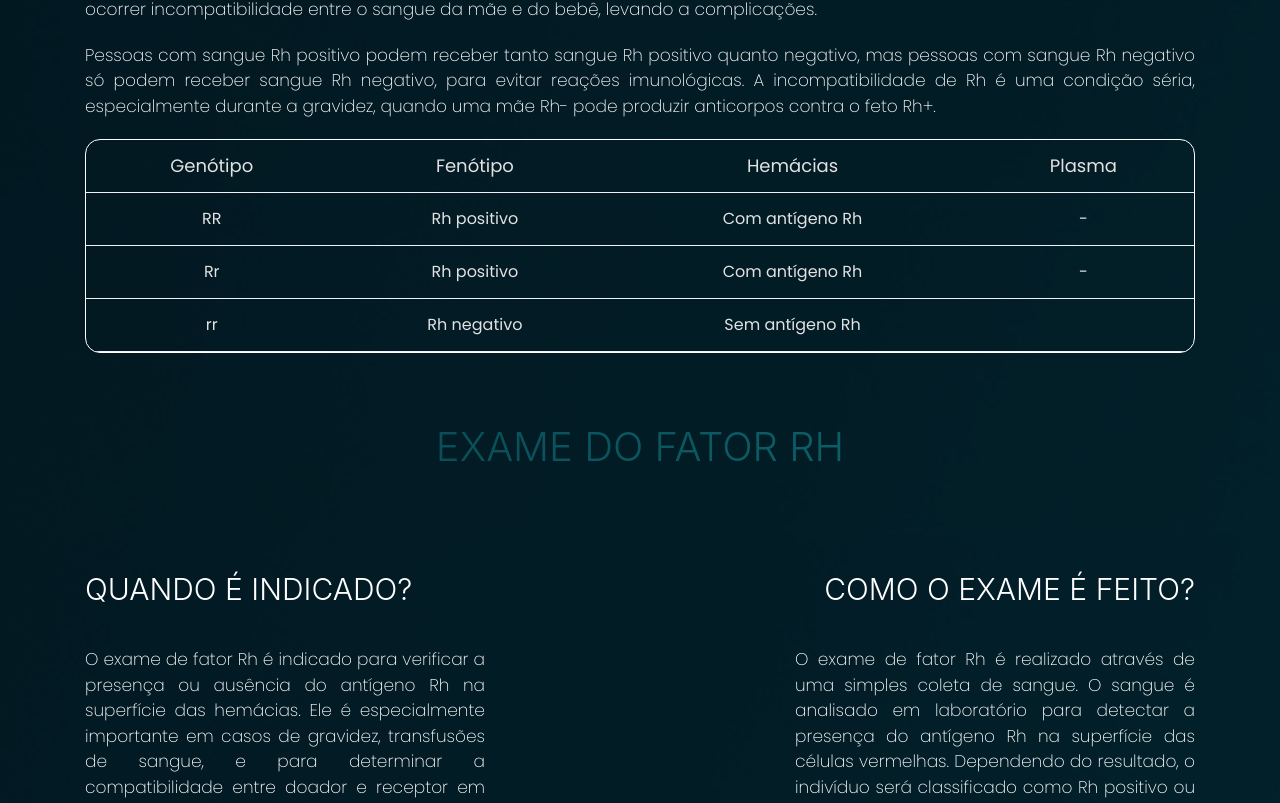
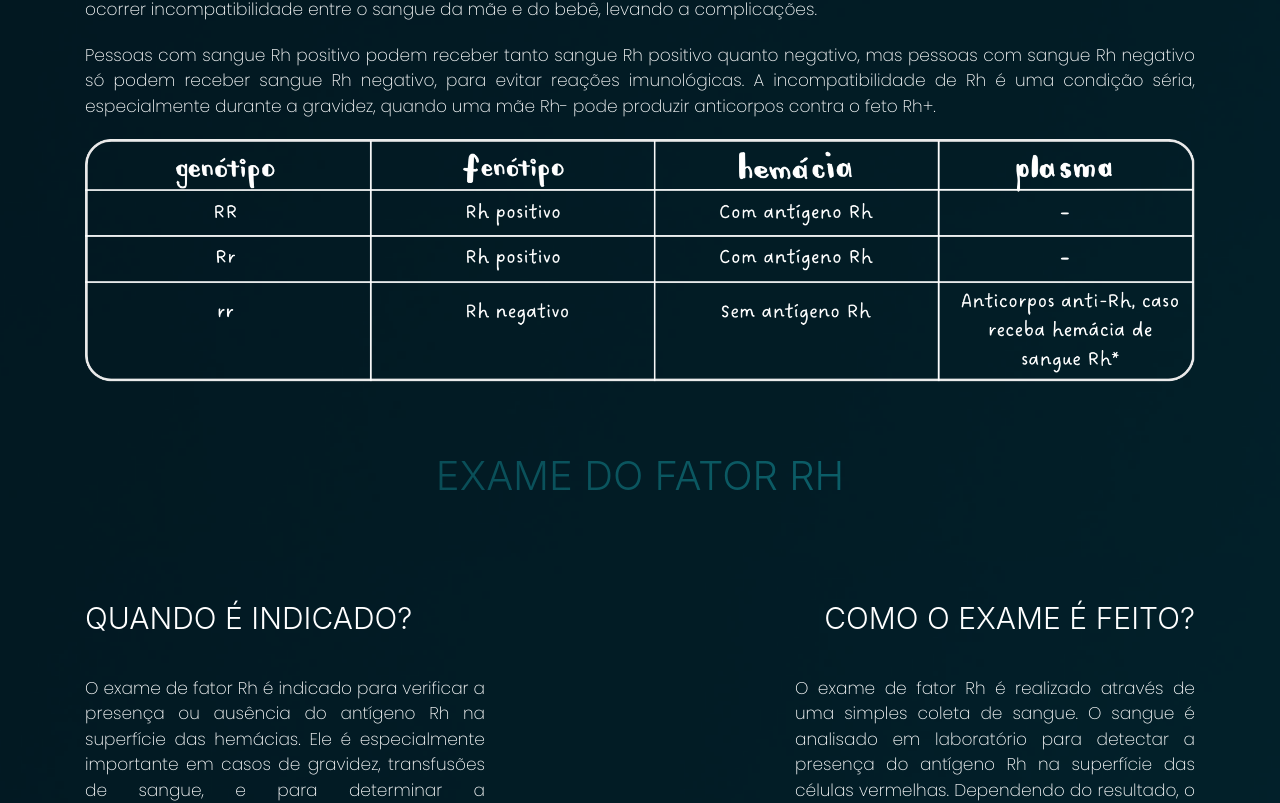
Before and after one commit to Matheus1415/Mendel, a React (Vite) app: page /sistema-rh in a window 1280 px wide. Shown: the part 3353-4156 px from the top of the page. Built offline with nearby package versions, Linux system fonts and the light colour scheme.

Commit message:
inicio de algumas alterações da página

```diff
--- a/src/pages/FatorRh/ExamFactorRh.jsx
+++ b/src/pages/FatorRh/ExamFactorRh.jsx
@@ -43,7 +43,7 @@ export function ExamFactorRh() {
     }
 
     return (
-        <Box>
+        <Box >
             <Heading
                 color='white'
                 fontSize={40}
@@ -57,12 +57,12 @@ export function ExamFactorRh() {
                 EXAME DO FATOR RH
             </Heading>
             <Box
-                display='flex'
+                display={displayForContentBox}
                 gap='3rem'
                 // tirei o valor que vem do useBreakpoint para tornar as divs mais tornar o tamanho mais relativo
                 // {displayForContentBox}
                 margin='0 auto'
-                width='1110px'
+                maxWidth='1110px'
                 justifyContent='space-between'
             >
                 <Box textAlign='center' flex='1' maxW='400px'>
--- a/src/pages/FatorRh/TableSection.jsx
+++ b/src/pages/FatorRh/TableSection.jsx
@@ -1,4 +1,5 @@
-import { Box, Heading, Text, Table, Thead, Tbody, Tr, Td, TableContainer } from "@chakra-ui/react";
+import { Box, Heading, Text, Image } from "@chakra-ui/react";
+import ilustracao_tabela from "../../images/ilustracao_tabelaRH.png"
 
 export function TableSection() {
     return (
@@ -38,38 +39,12 @@ export function TableSection() {
                     Pessoas com sangue Rh positivo podem receber tanto sangue Rh positivo quanto negativo, mas pessoas com sangue Rh negativo só podem receber sangue Rh negativo, para evitar reações imunológicas. A incompatibilidade de Rh é uma condição séria, especialmente durante a gravidez, quando uma mãe Rh- pode produzir anticorpos contra o feto Rh+.
                 </Text>
             </Box>
-            <TableContainer maxW={["100%", "100%", 1110]} margin='0 auto' border="1px solid #fff" borderRadius="15px">
-                <Table>
-                    <Thead>
-                        <Tr>
-                            <Td textAlign="center" fontSize={["14px", "16px", "18px"]} color="#e2e2e2">Genótipo</Td>
-                            <Td textAlign="center" fontSize={["14px", "16px", "18px"]} color="#e2e2e2">Fenótipo</Td>
-                            <Td textAlign="center" fontSize={["14px", "16px", "18px"]} color="#e2e2e2">Hemácias</Td>
-                            <Td textAlign="center" fontSize={["14px", "16px", "18px"]} color="#e2e2e2">Plasma</Td>
-                        </Tr>
-                    </Thead>
-                    <Tbody>
-                        <Tr>
-                            <Td textAlign="center" fontSize={["12px", "14px", "16px"]} color="#e2e2e2">RR</Td>
-                            <Td textAlign="center" fontSize={["12px", "14px", "16px"]} color="#e2e2e2">Rh positivo</Td>
-                            <Td textAlign="center" fontSize={["12px", "14px", "16px"]} color="#e2e2e2">Com antígeno Rh</Td>
-                            <Td textAlign="center" fontSize={["12px", "14px", "16px"]} color="#e2e2e2">-</Td>
-                        </Tr>
-                        <Tr>
-                            <Td textAlign="center" fontSize={["12px", "14px", "16px"]} color="#e2e2e2">Rr</Td>
-                            <Td textAlign="center" fontSize={["12px", "14px", "16px"]} color="#e2e2e2">Rh positivo</Td>
-                            <Td textAlign="center" fontSize={["12px", "14px", "16px"]} color="#e2e2e2">Com antígeno Rh</Td>
-                            <Td textAlign="center" fontSize={["12px", "14px", "16px"]} color="#e2e2e2">-</Td>
-                        </Tr>
-                        <Tr>
-                            <Td textAlign="center" fontSize={["12px", "14px", "16px"]} color="#e2e2e2">rr</Td>
-                            <Td textAlign="center" fontSize={["12px", "14px", "16px"]} color="#e2e2e2">Rh negativo</Td>
-                            <Td textAlign="center" fontSize={["12px", "14px", "16px"]} color="#e2e2e2">Sem antígeno Rh</Td>
-                            <Td textAlign="center" fontSize={["12px", "14px", "16px"]} color="#e2e2e2"></Td>
-                        </Tr>
-                    </Tbody>
-                </Table>
-            </TableContainer>
+            <Box margin="0 auto" maxW={1110} marginTop="20px">
+                <Image
+                    src={ilustracao_tabela}
+                    maxW={["100%", "100%", 1110]}
+                />
+            </Box>
         </Box>
     );
 }
```
Also changed, not shown: src/images/ilustracao_tabelaRH.png (added).
